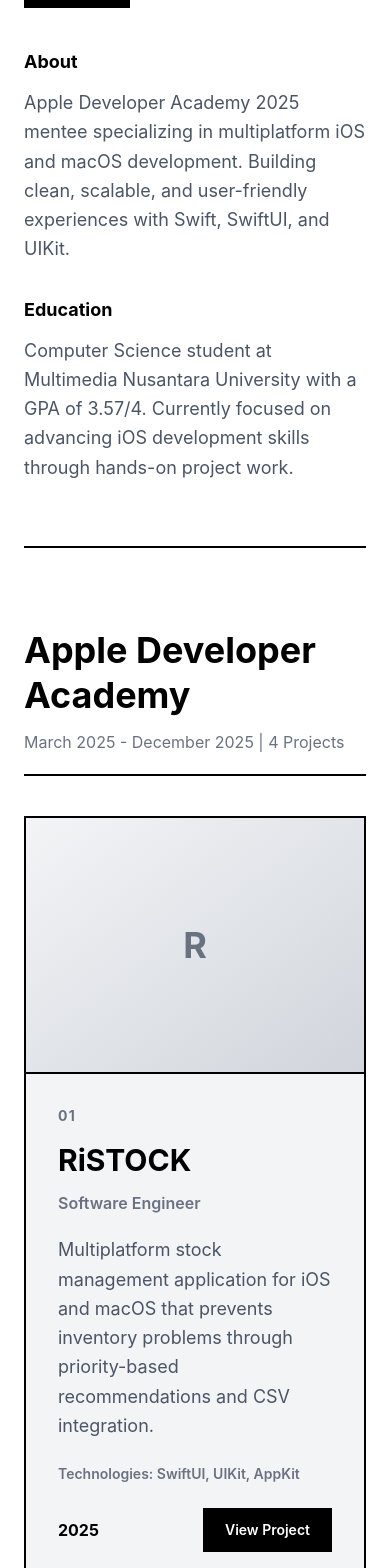
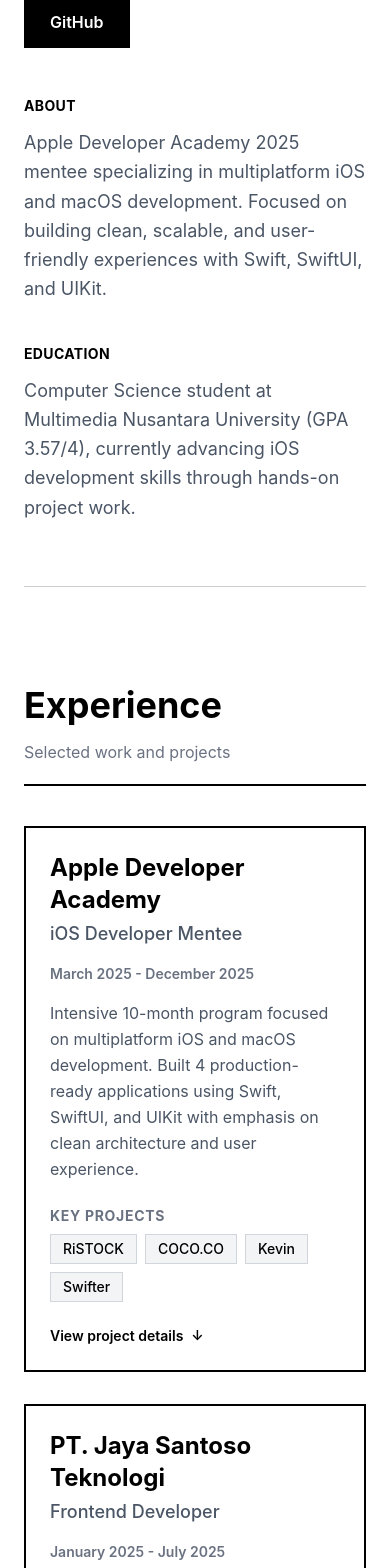
Before and after one commit to Teukufazariz/portfolio-v2.0, a Next.js app: page / in a window 390 px wide. Shown: the part 360-1928 px from the top of the page. Built offline with nearby package versions, Linux system fonts and the light colour scheme.

Commit message:
feat: reworked the experience card using dropdown

```diff
--- a/src/app/page.tsx
+++ b/src/app/page.tsx
@@ -1,62 +1,79 @@
 import Header from "@/components/Header";
 import ThemeToggle from "@/components/ThemeToggle";
-import ProjectsSection from "@/components/ProjectsSection";
+import ExperienceSection from "@/components/ExperienceSection";
 import ContactSection from "@/components/ContactSection";
 import Footer from "@/components/Footer";
 
-const academyProjects = [
+const experiences = [
+	{
+		title: "Apple Developer Academy",
+		role: "iOS Developer Mentee",
+		dateRange: "March 2025 - December 2025",
+		description:
+			"Intensive 10-month program focused on multiplatform iOS and macOS development. Built 4 production-ready applications using Swift, SwiftUI, and UIKit with emphasis on clean architecture and user experience.",
+		keyProjects: ["RiSTOCK", "COCO.CO", "Kevin", "Swifter"],
+		projects: [
 			{
 				number: "01",
 				title: "RiSTOCK",
 				role: "Software Engineer",
 				description:
-			"Multiplatform stock management application for iOS and macOS that prevents inventory problems through priority-based recommendations and CSV integration.",
-		technologies: "Technologies: SwiftUI, UIKit, AppKit",
+					"Multiplatform stock management app for iOS and macOS with priority-based recommendations and CSV integration.",
+				technologies: "SwiftUI · UIKit · AppKit",
 				year: "2025",
-		imageAlt: "RiSTOCK application interface showing stock management dashboard",
+				imageAlt: "RiSTOCK application interface",
 			},
 			{
 				number: "02",
 				title: "COCO.CO",
 				role: "iOS Developer",
 				description:
-			"Snorkeling trip booking application with collaborative features that drive user acquisition through smarter group-based travel planning.",
-		technologies: "Technologies: SwiftUI, UIKit, Swift Testing, SwiftLint",
+					"Snorkeling trip booking app with collaborative features for smarter group-based travel planning.",
+				technologies: "SwiftUI · UIKit · Swift Testing · SwiftLint",
 				year: "2025",
-		imageAlt: "COCO.CO snorkeling booking app showing trip selection interface",
+				imageAlt: "COCO.CO booking interface",
 			},
 			{
 				number: "03",
 				title: "Kevin",
 				role: "macOS Developer",
 				description:
-			"macOS speech training application that analyzes user speech delivery and provides immediate improvement feedback using machine learning.",
-		technologies: "Technologies: SwiftUI, CoreML, AVFoundation, SwiftData",
+					"Speech training app that analyzes delivery and provides immediate improvement feedback using ML.",
+				technologies: "SwiftUI · CoreML · AVFoundation · SwiftData",
 				year: "2025",
-		imageAlt: "Kevin speech training app showing speech analysis and feedback interface",
+				imageAlt: "Kevin speech analysis interface",
 			},
 			{
 				number: "04",
 				title: "Swifter",
 				role: "iOS Developer",
 				description:
-			"iOS jogging routine planner that intelligently schedules workouts around calendar commitments with EventKit integration.",
-		technologies: "Technologies: SwiftUI, SwiftData, EventKit",
+					"Jogging routine planner that intelligently schedules workouts around calendar commitments.",
+				technologies: "SwiftUI · SwiftData · EventKit",
 				year: "2025",
-		imageAlt: "Swifter jogging app showing calendar integration and workout schedule",
+				imageAlt: "Swifter workout schedule",
 			},
-];
-
-const frontendProjects = [
+		],
+	},
+	{
+		title: "PT. Jaya Santoso Teknologi",
+		role: "Frontend Developer",
+		dateRange: "January 2025 - July 2025",
+		description:
+			"Developed responsive web applications for client projects, focusing on wedding invitation platforms with modern UI/UX and integrated guest management systems.",
+		keyProjects: ["Wedding Invitation Platform"],
+		projects: [
 			{
 				number: "05",
 				title: "Wedding Platform",
-		role: "Frontend Developer at PT. Jaya Santoso Teknologi",
+				role: "Frontend Developer",
 				description:
-			"Developed responsive wedding invitation websites with QR-based guest management system ensuring optimal performance across all devices.",
-		technologies: "Technologies: React.js, Tailwind CSS, REST APIs",
+					"Responsive wedding invitation websites with QR-based guest management ensuring optimal cross-device performance.",
+				technologies: "React.js · Tailwind CSS · REST APIs",
 				year: "2025",
-		imageAlt: "Wedding invitation website showing responsive design and QR code guest management",
+				imageAlt: "Wedding invitation website",
+			},
+		],
 	},
 ];
 
@@ -75,20 +92,7 @@
 				<Header />
 
 				<main id="main-content">
-					<ProjectsSection
-						title="Apple Developer Academy"
-						meta="March 2025 - December 2025 | 4 Projects"
-						projects={academyProjects}
-						headingId="academy-heading"
-					/>
-
-					<ProjectsSection
-						title="Frontend Development"
-						meta="January 2025 - July 2025 | Client Work"
-						projects={frontendProjects}
-						headingId="frontend-heading"
-					/>
-
+					<ExperienceSection experiences={experiences} />
 					<ContactSection />
 				</main>
 
--- /dev/null
+++ b/src/components/ExperienceCard.tsx
@@ -0,0 +1,109 @@
+"use client";
+
+import { useState } from "react";
+import ProjectCard from "./ProjectCard";
+
+interface Project {
+  number: string;
+  title: string;
+  role: string;
+  description: string;
+  technologies: string;
+  year: string;
+  imageAlt: string;
+}
+
+interface ExperienceCardProps {
+  title: string;
+  role: string;
+  dateRange: string;
+  description: string;
+  keyProjects: string[];
+  projects: Project[];
+}
+
+export default function ExperienceCard({
+  title,
+  role,
+  dateRange,
+  description,
+  keyProjects,
+  projects,
+}: ExperienceCardProps) {
+  const [isExpanded, setIsExpanded] = useState(false);
+
+  return (
+    <div className="border-2 border-black dark:border-white bg-white dark:bg-neutral-950">
+      {/* Card Header - Always Visible */}
+      <div className="p-6 md:p-8">
+        <div className="flex flex-col md:flex-row md:items-start md:justify-between gap-4 mb-4">
+          <div>
+            <h3 className="text-2xl md:text-3xl font-bold mb-1">{title}</h3>
+            <p className="text-lg text-gray-600 dark:text-gray-400 font-medium">
+              {role}
+            </p>
+          </div>
+          <span className="text-sm font-semibold text-gray-500 dark:text-gray-400 whitespace-nowrap">
+            {dateRange}
+          </span>
+        </div>
+
+        <p className="text-gray-600 dark:text-gray-400 leading-relaxed mb-6">
+          {description}
+        </p>
+
+        {/* Key Projects Preview */}
+        <div className="mb-6">
+          <p className="text-sm font-bold text-gray-500 dark:text-gray-400 uppercase tracking-wider mb-2">
+            Key Projects
+          </p>
+          <div className="flex flex-wrap gap-2">
+            {keyProjects.map((project, index) => (
+              <span
+                key={index}
+                className="px-3 py-1 bg-gray-100 dark:bg-neutral-800 text-sm font-medium border border-gray-300 dark:border-neutral-700"
+              >
+                {project}
+              </span>
+            ))}
+          </div>
+        </div>
+
+        {/* Expand/Collapse Button */}
+        <button
+          onClick={() => setIsExpanded(!isExpanded)}
+          className="flex items-center gap-2 text-sm font-semibold hover:underline underline-offset-4 transition-all duration-200"
+          aria-expanded={isExpanded}
+        >
+          {isExpanded ? "Hide project details" : "View project details"}
+          <span
+            className={`transition-transform duration-200 ${
+              isExpanded ? "rotate-180" : ""
+            }`}
+          >
+            ↓
+          </span>
+        </button>
+      </div>
+
+      {/* Expandable Projects Section */}
+      <div
+        className={`grid transition-all duration-200 ease-in-out ${
+          isExpanded
+            ? "grid-rows-[1fr] opacity-100"
+            : "grid-rows-[0fr] opacity-0"
+        }`}
+      >
+        <div className="overflow-hidden">
+          <div className="border-t-2 border-black dark:border-white p-6 md:p-8">
+            <div className="grid grid-cols-1 lg:grid-cols-2 gap-6">
+              {projects.map((project) => (
+                <ProjectCard key={project.number} {...project} />
+              ))}
+            </div>
+          </div>
+        </div>
+      </div>
+    </div>
+  );
+}
--- /dev/null
+++ b/src/components/ExperienceSection.tsx
@@ -0,0 +1,50 @@
+import ExperienceCard from "./ExperienceCard";
+
+interface Project {
+  number: string;
+  title: string;
+  role: string;
+  description: string;
+  technologies: string;
+  year: string;
+  imageAlt: string;
+}
+
+interface Experience {
+  title: string;
+  role: string;
+  dateRange: string;
+  description: string;
+  keyProjects: string[];
+  projects: Project[];
+}
+
+interface ExperienceSectionProps {
+  experiences: Experience[];
+}
+
+export default function ExperienceSection({
+  experiences,
+}: ExperienceSectionProps) {
+  return (
+    <section className="mb-20" id="projects" aria-labelledby="experience-heading">
+      <div className="mb-10 pb-5 border-b-2 border-black dark:border-white">
+        <h2
+          id="experience-heading"
+          className="text-4xl md:text-5xl font-bold leading-tight mb-3"
+        >
+          Experience
+        </h2>
+        <p className="text-base text-gray-500 dark:text-gray-400">
+          Selected work and projects
+        </p>
+      </div>
+
+      <div className="flex flex-col gap-8">
+        {experiences.map((experience, index) => (
+          <ExperienceCard key={index} {...experience} />
+        ))}
+      </div>
+    </section>
+  );
+}
--- a/src/components/Header.tsx
+++ b/src/components/Header.tsx
@@ -1,61 +1,69 @@
 export default function Header() {
   return (
-    <header className="grid grid-cols-1 lg:grid-cols-2 gap-10 lg:gap-20 mb-20 pb-16 border-b-2 border-black dark:border-white">
-      {/* Left Side */}
+    <header className="mb-24">
+      <div className="grid grid-cols-1 lg:grid-cols-2 gap-12 lg:gap-20 px-0 py-16 border-b border-black/20 dark:border-white/20">
+
+        {/* Left Side — Identity */}
         <div>
           <h1 className="text-5xl md:text-7xl lg:text-8xl font-bold leading-none mb-6">
-          Hi, I'm Riz!
+            Hi, I&apos;m Riz!
           </h1>
-        <p className="text-2xl md:text-3xl text-gray-600 dark:text-gray-400 font-semibold mb-4">
+
+          <div className="mb-6">
+            <p className="text-2xl md:text-3xl font-semibold text-gray-700 dark:text-gray-300">
               Teuku Fazariz Basya · iOS Developer
             </p>
-        <p className="text-lg text-gray-600 dark:text-gray-400 mb-8">
-          📍 Jakarta, Indonesia
+            <p className="text-base text-gray-500 dark:text-gray-400 mt-1">
+              Jakarta, Indonesia
             </p>
+          </div>
+
           <nav aria-label="Quick navigation">
             <div className="flex gap-3 flex-wrap">
+              {[
+                { label: "Projects", href: "#projects" },
+                { label: "Contact", href: "#contact" },
+                { label: "GitHub", href: "https://github.com/teukufazariz", external: true },
+              ].map((item) => (
                 <a
-              href="#projects"
+                  key={item.label}
+                  href={item.href}
+                  target={item.external ? "_blank" : undefined}
+                  rel={item.external ? "noopener noreferrer" : undefined}
                   className="px-6 py-3 bg-black dark:bg-white text-white dark:text-black font-semibold border-2 border-black dark:border-white hover:bg-white dark:hover:bg-black hover:text-black dark:hover:text-white transition-all duration-200"
                 >
-              Projects
+                  {item.label}
                 </a>
-            <a
-              href="#contact"
-              className="px-6 py-3 bg-black dark:bg-white text-white dark:text-black font-semibold border-2 border-black dark:border-white hover:bg-white dark:hover:bg-black hover:text-black dark:hover:text-white transition-all duration-200"
-            >
-              Contact
-            </a>
-            <a
-              href="https://github.com/teukufazariz"
-              target="_blank"
-              rel="noopener noreferrer"
-              className="px-6 py-3 bg-black dark:bg-white text-white dark:text-black font-semibold border-2 border-black dark:border-white hover:bg-white dark:hover:bg-black hover:text-black dark:hover:text-white transition-all duration-200"
-            >
-              GitHub
-            </a>
+              ))}
             </div>
           </nav>
         </div>
 
-      {/* Right Side */}
-      <div className="flex flex-col justify-center">
-        <div className="mb-8">
-          <h2 className="text-lg font-bold mb-3">About</h2>
+        {/* Right Side — Context */}
+        <div className="flex flex-col justify-center gap-10 max-w-xl">
+          <div>
+            <h2 className="text-sm font-bold tracking-wide uppercase mb-3">
+              About
+            </h2>
             <p className="text-lg text-gray-600 dark:text-gray-400 leading-relaxed">
               Apple Developer Academy 2025 mentee specializing in multiplatform iOS
-            and macOS development. Building clean, scalable, and user-friendly
-            experiences with Swift, SwiftUI, and UIKit.
+              and macOS development. Focused on building clean, scalable, and
+              user-friendly experiences with Swift, SwiftUI, and UIKit.
             </p>
           </div>
+
           <div>
-          <h2 className="text-lg font-bold mb-3">Education</h2>
+            <h2 className="text-sm font-bold tracking-wide uppercase mb-3">
+              Education
+            </h2>
             <p className="text-lg text-gray-600 dark:text-gray-400 leading-relaxed">
-            Computer Science student at Multimedia Nusantara University with a GPA
-            of 3.57/4. Currently focused on advancing iOS development skills
-            through hands-on project work.
+              Computer Science student at Multimedia Nusantara University (GPA
+              3.57/4), currently advancing iOS development skills through hands-on
+              project work.
             </p>
           </div>
+        </div>
+
       </div>
     </header>
   );
--- a/src/components/ProjectCard.tsx
+++ b/src/components/ProjectCard.tsx
@@ -6,6 +6,8 @@
   technologies: string;
   year: string;
   imageAlt: string;
+  githubUrl?: string;
+  demoUrl?: string;
 }
 
 export default function ProjectCard({
@@ -16,39 +18,72 @@
   technologies,
   year,
   imageAlt,
+  githubUrl,
+  demoUrl,
 }: ProjectCardProps) {
   return (
-    <article className="bg-gray-100 dark:bg-neutral-900 border-2 border-black dark:border-white flex flex-col overflow-hidden transition-all duration-200 hover:shadow-[8px_8px_0_0_#000] dark:hover:shadow-[8px_8px_0_0_#fff] hover:-translate-x-1 hover:-translate-y-1">
-      <div className="w-full h-64 md:h-72 bg-gray-200 dark:bg-neutral-800 border-b-2 border-black dark:border-white flex items-center justify-center overflow-hidden">
-        <div className="w-full h-full flex items-center justify-center bg-gradient-to-br from-gray-100 to-gray-300 dark:from-neutral-800 dark:to-neutral-700 text-gray-500 dark:text-gray-400 font-bold text-4xl">
+    <article className="bg-gray-50 dark:bg-neutral-900 border border-gray-300 dark:border-neutral-700 flex flex-col overflow-hidden transition-all duration-200 hover:shadow-[4px_4px_0_0_#000] dark:hover:shadow-[4px_4px_0_0_#fff] hover:-translate-x-0.5 hover:-translate-y-0.5">
+      {/* Project Image */}
+      <div className="w-full h-48 bg-gray-200 dark:bg-neutral-800 border-b border-gray-300 dark:border-neutral-700 flex items-center justify-center overflow-hidden">
+        <div className="w-full h-full flex items-center justify-center bg-gradient-to-br from-gray-100 to-gray-300 dark:from-neutral-800 dark:to-neutral-700 text-gray-400 dark:text-gray-500 font-bold text-3xl">
           {title.charAt(0)}
         </div>
       </div>
-      <div className="p-8 md:p-12 flex flex-col flex-grow">
-        <div className="text-sm font-bold text-gray-500 dark:text-gray-400 mb-4 tracking-widest">
-          {number}
+
+      {/* Project Content */}
+      <div className="p-5 flex flex-col flex-grow">
+        <div className="flex items-center justify-between mb-2">
+          <span className="text-xs font-bold text-gray-400 dark:text-gray-500 tracking-widest">
+            {number}
+          </span>
+          <span className="text-xs font-semibold text-gray-500 dark:text-gray-400">
+            {year}
+          </span>
         </div>
-        <h3 className="text-3xl md:text-4xl font-bold mb-3 leading-tight">
-          {title}
-        </h3>
-        <p className="text-base text-gray-500 dark:text-gray-400 font-semibold mb-5">
+
+        <h4 className="text-xl font-bold mb-1 leading-tight">{title}</h4>
+        <p className="text-sm text-gray-500 dark:text-gray-400 font-medium mb-3">
           {role}
         </p>
-        <p className="text-lg text-gray-600 dark:text-gray-400 leading-relaxed mb-6 flex-grow">
+
+        <p className="text-sm text-gray-600 dark:text-gray-400 leading-relaxed mb-4 flex-grow">
           {description}
         </p>
-        <p className="text-sm text-gray-500 dark:text-gray-400 font-semibold mb-6">
+
+        {/* Tech Stack */}
+        <p className="text-xs text-gray-500 dark:text-gray-400 font-medium mb-4">
           {technologies}
         </p>
-        <div className="flex justify-between items-center mt-auto">
-          <span className="text-base font-bold">{year}</span>
-          <a
-            href="#"
-            className="px-5 py-2.5 bg-black dark:bg-white text-white dark:text-black text-sm font-semibold border-2 border-black dark:border-white hover:bg-white dark:hover:bg-black hover:text-black dark:hover:text-white transition-all duration-200"
-            aria-label={`View ${title} project details`}
-          >
-            View Project
-          </a>
+
+        {/* Action Links */}
+        <div className="flex gap-2 mt-auto">
+          {githubUrl && (
+            <a
+              href={githubUrl}
+              target="_blank"
+              rel="noopener noreferrer"
+              className="px-3 py-1.5 text-xs font-semibold border border-black dark:border-white hover:bg-black dark:hover:bg-white hover:text-white dark:hover:text-black transition-all duration-200"
+              aria-label={`View ${title} on GitHub`}
+            >
+              GitHub
+            </a>
+          )}
+          {demoUrl && (
+            <a
+              href={demoUrl}
+              target="_blank"
+              rel="noopener noreferrer"
+              className="px-3 py-1.5 text-xs font-semibold bg-black dark:bg-white text-white dark:text-black border border-black dark:border-white hover:bg-white dark:hover:bg-black hover:text-black dark:hover:text-white transition-all duration-200"
+              aria-label={`View ${title} demo`}
+            >
+              Demo
+            </a>
+          )}
+          {!githubUrl && !demoUrl && (
+            <span className="px-3 py-1.5 text-xs font-medium text-gray-400 dark:text-gray-500 border border-gray-300 dark:border-neutral-700">
+              Coming Soon
+            </span>
+          )}
         </div>
       </div>
     </article>
```
Lines whose indentation alone changed are shown as unchanged.
